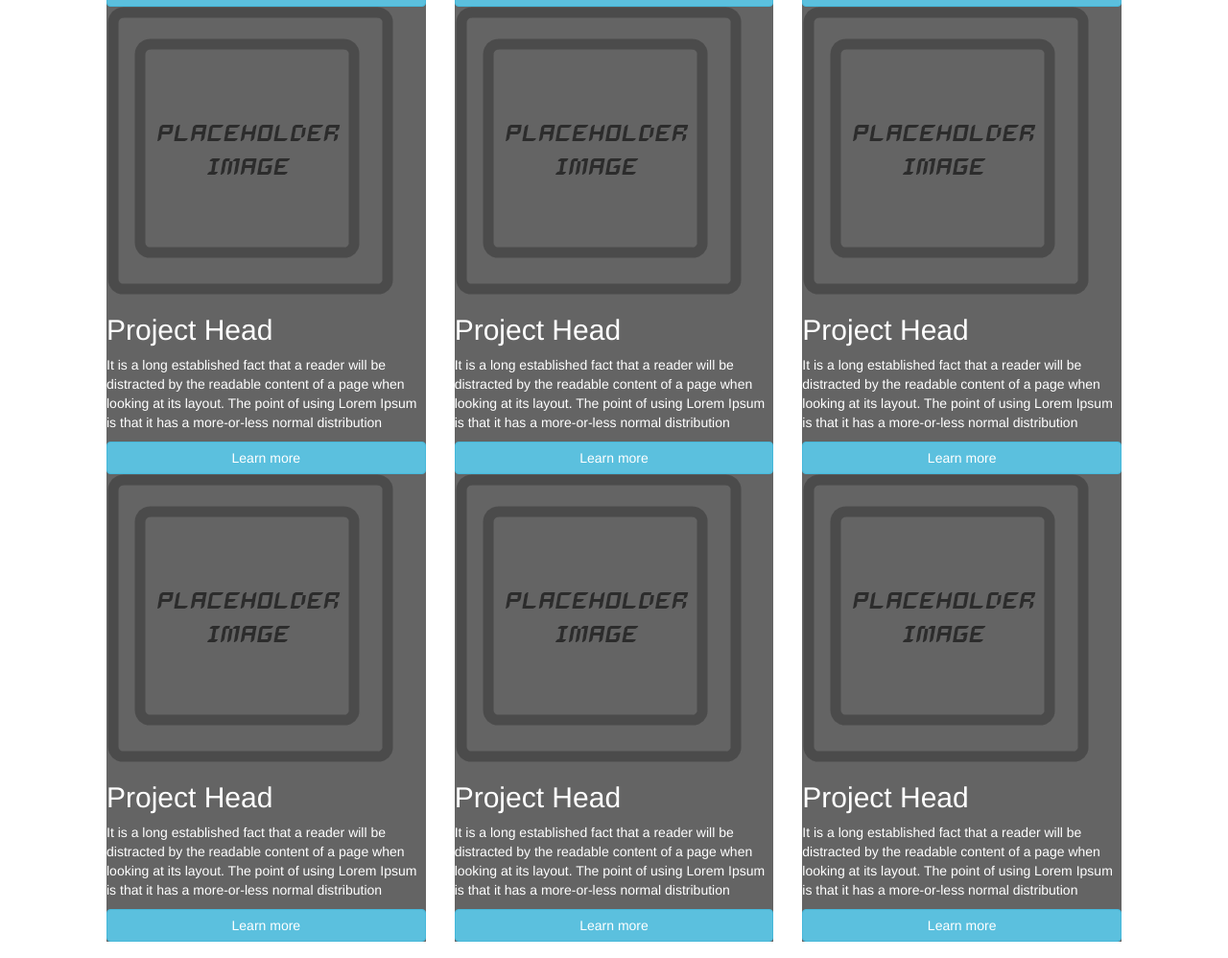
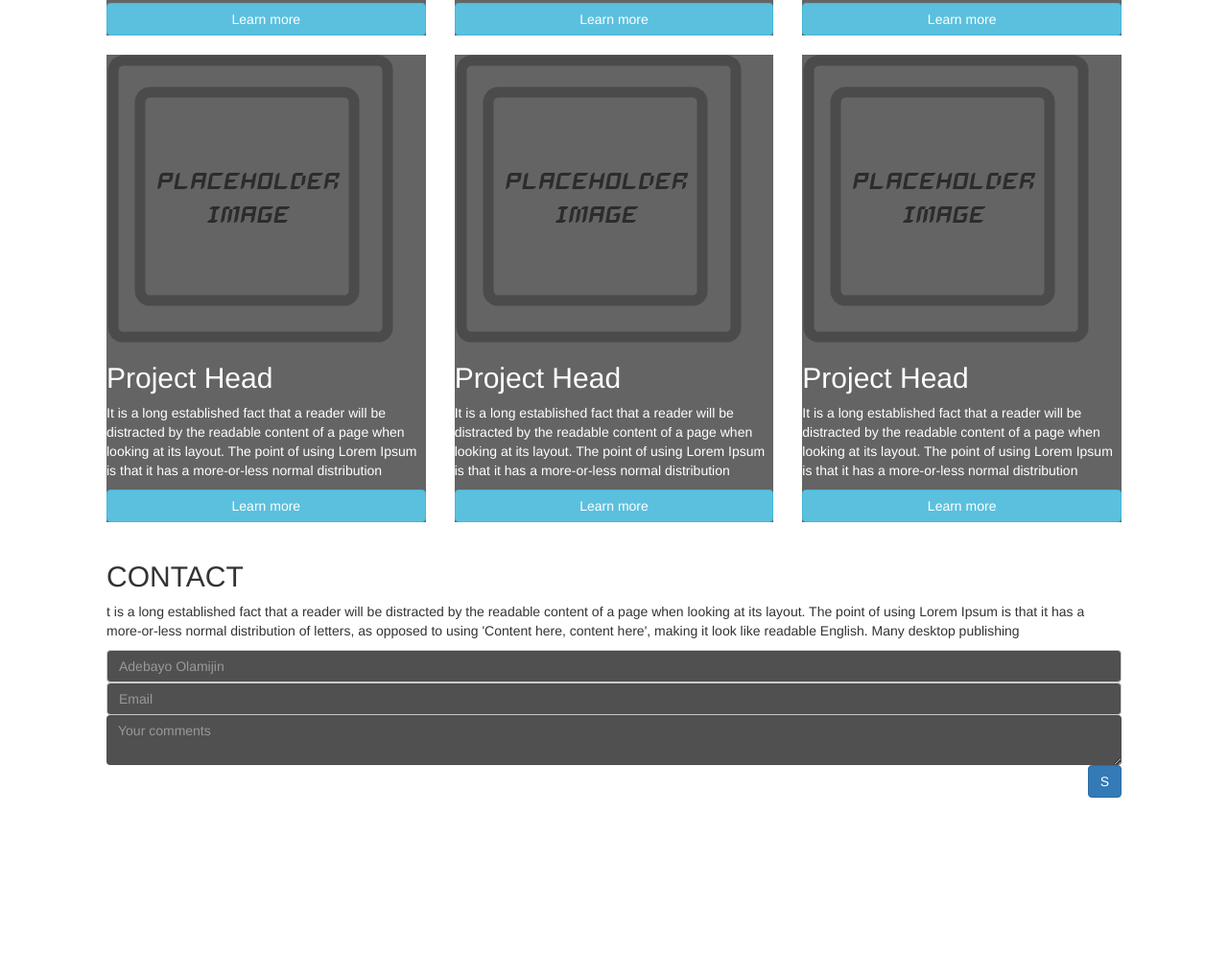
Before and after one commit to olamijinadebayo/olamijinadebayo, a plain HTML site: page index.html in a window 1280 px wide. Shown: the part 1598-2596 px from the top of the page at 96% size. After the commit the page ends 2429 px from the top, so only its background shows below. Drawn offline with nearby package versions, Linux system fonts and the light colour scheme.

Commit message:
this will style the last section

```diff
--- a/css/style.css
+++ b/css/style.css
@@ -30,7 +30,7 @@ html,body{
     background-color:rgb(100,100,100);
     display: inline-block;
     font-size: 160%;
-    margin: 0;
+    margin-bottom: :20px;
     padding: 20px 36px;
 }
 
@@ -61,3 +61,14 @@ html,body{
 .btn-info {
   width: 100%;
 }
+.form-horizontal input{
+  background: rgb(80,80,80);
+}
+.form-horizontal textarea{
+  background: rgb(80,80,80);
+  border: 0;
+  outline:0;
+}
+.form-control:: -webkit-input-placeholder{
+  color: white;
+}
--- a/index.html
+++ b/index.html
@@ -32,7 +32,7 @@
     <div class="container-fluid">
       <div class="row">
         <div class="col-md-12">
-          <h2>The greatest Software Engineer of All Time</h2>
+          <h2 class="text-left">The greatest Software Engineer of All Time</h2>
           <p>Lorem Ipsum is simply dummy text of the printing and typesetting industry. Lorem Ipsum has been the industry's standard dummy text ever since the 1500s, when an unknown printer took a galley of type and scrambled it to make a type specimen book. It has survived not only five centuries, but also the leap into electronic typesetting, remaining essentially unchanged. It was popularised in the 1960s with the release of Letraset sheets containing Lorem Ipsum passages, and more recently with desktop publishing Lorem Ipsum is simply dummy text of the printing and typesetting industry. Lorem Ipsum has been the industry's standard dummy text ever since the 1500s, when an unknown printer took a galley of type and scrambled it to make a type specimen book. It has survived not only five centuries, but also the leap into electronic typesetting, remaining essentially unchanged. It was popularised in the 1960s with the release of Letraset sheets containing Lorem Ipsum passages, and more recently with desktop publishing </p>
         </div>
       </div>
@@ -43,7 +43,7 @@
     <div class="container-fluid">
       <div class="row">
         <div class="col-md-12">
-          <h2>Dev Skills</h2>
+          <h2 class="text-right">Dev Skills</h2>
           <p>Lorem Ipsum is simply dummy text of the printing and typesetting industry. Lorem Ipsum has been the industry's standard dummy text ever since the 1500s, when an unknown printer took a galley of type and scrambled it to make a type specimen book. It has survived not only five centuries, but also the leap into electronic typesetting, remaining essentially unchanged. It was popularised in the 1960s with the release of Letraset sheets containing Lorem Ipsum passages, and more recently with desktop publishing Lorem Ipsum is simply dummy text of the printing and typesetting industry. Lorem Ipsum has been the industry's standard dummy text ever since the 1500s, when an unknown printer took a galley of type and scrambled it to make a type specimen book. It has survived not only five centuries, but also the leap into electronic typesetting, remaining essentially unchanged. It was popularised in the 1960s with the release of Letraset sheets containing Lorem Ipsum passages, and more recently with desktop publishing.
             <div class="skills-bar">
               <div class="progress">
@@ -145,7 +145,26 @@
             </div>
               <div class="whitespace"></div>
 
+            <div class="col-md-4">
+              <div class="card">
+                <div class="card-top">
+                  <img src="images/placeholder.png" alt="project snapshot">
+                </div>
+                <div class="card-block">
+                  <h2>Project Head</h2>
+                  <p>It is a long established fact
+                    that a reader will be distracted by the readable content of a page when looking at its layout.
+                    The point of using Lorem Ipsum is that it has a more-or-less normal distribution
+                  </p>
+                </div>
+                <a href="#" class="btn btn-info">Learn more</a>
 
+              </div>
+            </div>
+              <div class="whitespace"></div>
+          </div>
+              <br>
+          <div class="row">
             <div class="col-md-4">
               <div class="card">
                 <div class="card-top">
@@ -198,83 +217,8 @@
 
               </div>
             </div>
-                <div class="whitespace"></div>
-
-            <div class="col-md-4">
-              <div class="card">
-                <div class="card-top">
-                  <img src="images/placeholder.png" alt="project snapshot">
-                </div>
-                <div class="card-block">
-                  <h2>Project Head</h2>
-                  <p>It is a long established fact
-                    that a reader will be distracted by the readable content of a page when looking at its layout.
-                    The point of using Lorem Ipsum is that it has a more-or-less normal distribution
-                  </p>
-                </div>
-                <a href="#" class="btn btn-info">Learn more</a>
-
-              </div>
-            </div>
-
-            <div class="whitespace"></div>
-
-            <div class="col-md-4">
-              <div class="card">
-                <div class="card-top">
-                  <img src="images/placeholder.png" alt="project snapshot">
-                </div>
-                <div class="card-block">
-                  <h2>Project Head</h2>
-                  <p>It is a long established fact
-                    that a reader will be distracted by the readable content of a page when looking at its layout.
-                    The point of using Lorem Ipsum is that it has a more-or-less normal distribution
-                  </p>
-                </div>
-                <a href="#" class="btn btn-info">Learn more</a>
-
-              </div>
-            </div>
-
-                <div class="whitespace"></div>
-
-            <div class="col-md-4">
-              <div class="card">
-                <div class="card-top">
-                  <img src="images/placeholder.png" alt="project snapshot">
-                </div>
-                <div class="card-block">
-                  <h2>Project Head</h2>
-                  <p>It is a long established fact
-                    that a reader will be distracted by the readable content of a page when looking at its layout.
-                    The point of using Lorem Ipsum is that it has a more-or-less normal distribution
-                  </p>
-                </div>
-                <a href="#" class="btn btn-info">Learn more</a>
-
-              </div>
-            </div>
-            <div class="whitespace"></div>
-
-
-            <div class="col-md-4">
-              <div class="card">
-                <div class="card-top">
-                  <img src="images/placeholder.png" alt="project snapshot">
-                </div>
-                <div class="card-block">
-                  <h2>Project Head</h2>
-                  <p>It is a long established fact
-                    that a reader will be distracted by the readable content of a page when looking at its layout.
-                    The point of using Lorem Ipsum is that it has a more-or-less normal distribution
-                  </p>
-                </div>
-                <a href="#" class="btn btn-info">Learn more</a>
-
-              </div>
-            </div>
-
-
+              <div class="whitespace"></div>
+          </div>
     </div>
 
     <br><!-- adding a break to seperate the the portfolio section from the contact section -->
@@ -314,9 +258,9 @@
 
           <form class="form-horizontal" action="index.html" method="post">
             <button type="submit" class="btn btn-primary pull-right" name="submit">
-              <i class="glyphicon glyphicon-send"></i>
+              S</i>
             </button>
-          </form
+          </form>
         </div>
 
 
```
